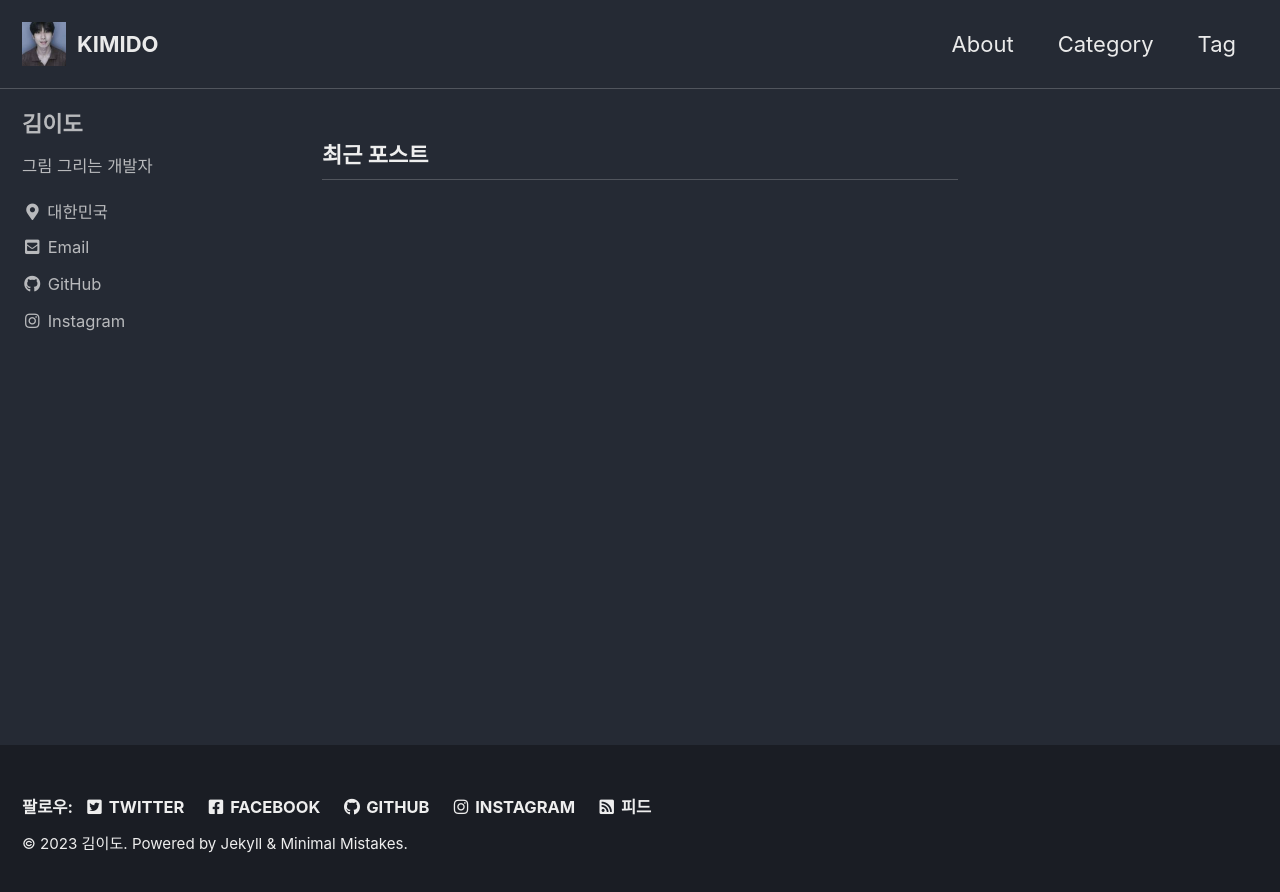
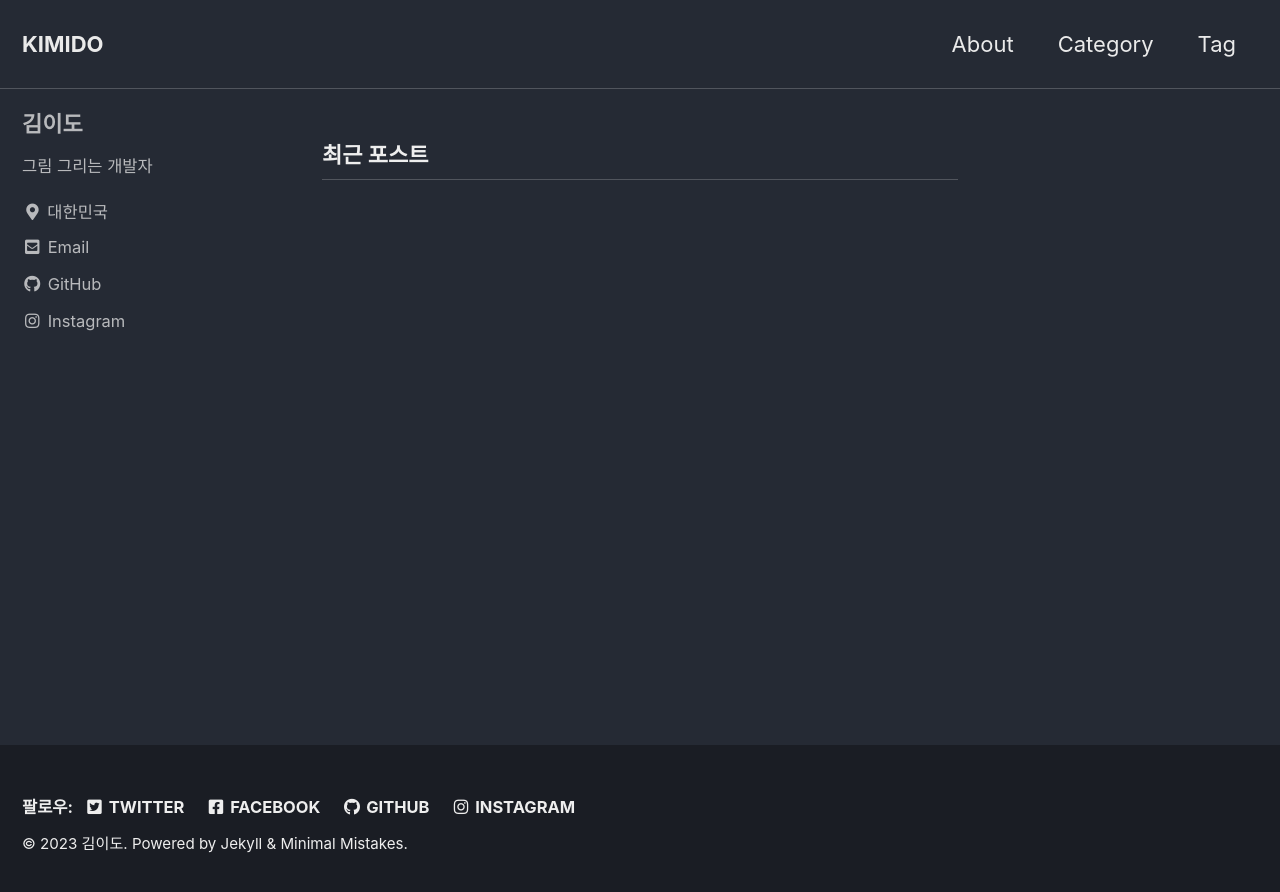
Before and after one commit to xkimido/xkimido.github.io, a Jekyll site: the page built from index.html, in a window 1280 px wide. Shown: the top 892 px of the page. Built offline with Jekyll 4.4.1, drawn with Linux system fonts in a browser that asks for light colours; cached includes are drawn as plain includes; the list of posts is cut into pages by our own code.

```diff
--- a/_config.yml
+++ b/_config.yml
@@ -25,7 +25,7 @@ url                      : "https://xkimido.com"
 baseurl                  : # the subpath of your site, e.g. "/blog"
 repository               : "xkimido/xkimido.github.io"
 teaser                   : # path of fallback teaser image, e.g. "/assets/images/500x300.png"
-logo                     : "/assets/images/profile.jpg"
+logo                     : # path of logo image to display in the masthead, e.g. "/assets/images/88x88.png"
 masthead_title           : "KIMIDO"
 # breadcrumbs            : false # true, false (default)
 words_per_minute         : 200
@@ -58,7 +58,7 @@ reCaptcha:
   secret                 :
 atom_feed:
   path                   : # blank (default) uses feed.xml
-  hide                   : # true, false (default)
+  hide                   : true # true, false (default)
 search                   : # true, false (default)
 search_full_content      : # true, false (default)
 search_provider          : # lunr (default), algolia, google
@@ -75,7 +75,7 @@ google:
 # SEO Related
 google_site_verification :
 bing_site_verification   :
-naver_site_verification  :
+naver_site_verification  : "5987fbc91c541c43e9e437fdb695084785745cc4"
 yandex_site_verification :
 baidu_site_verification  :
 
```
Also changed, not shown: assets/images/profile.jpg.
